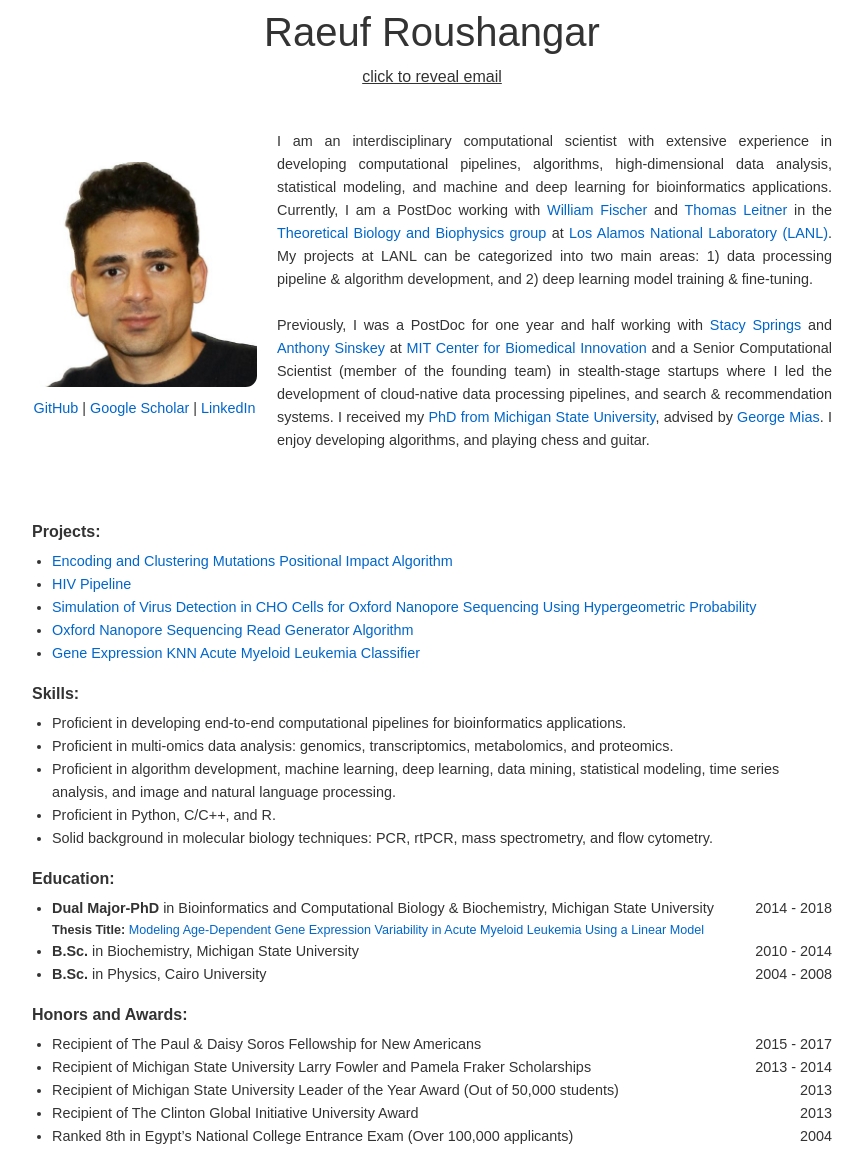
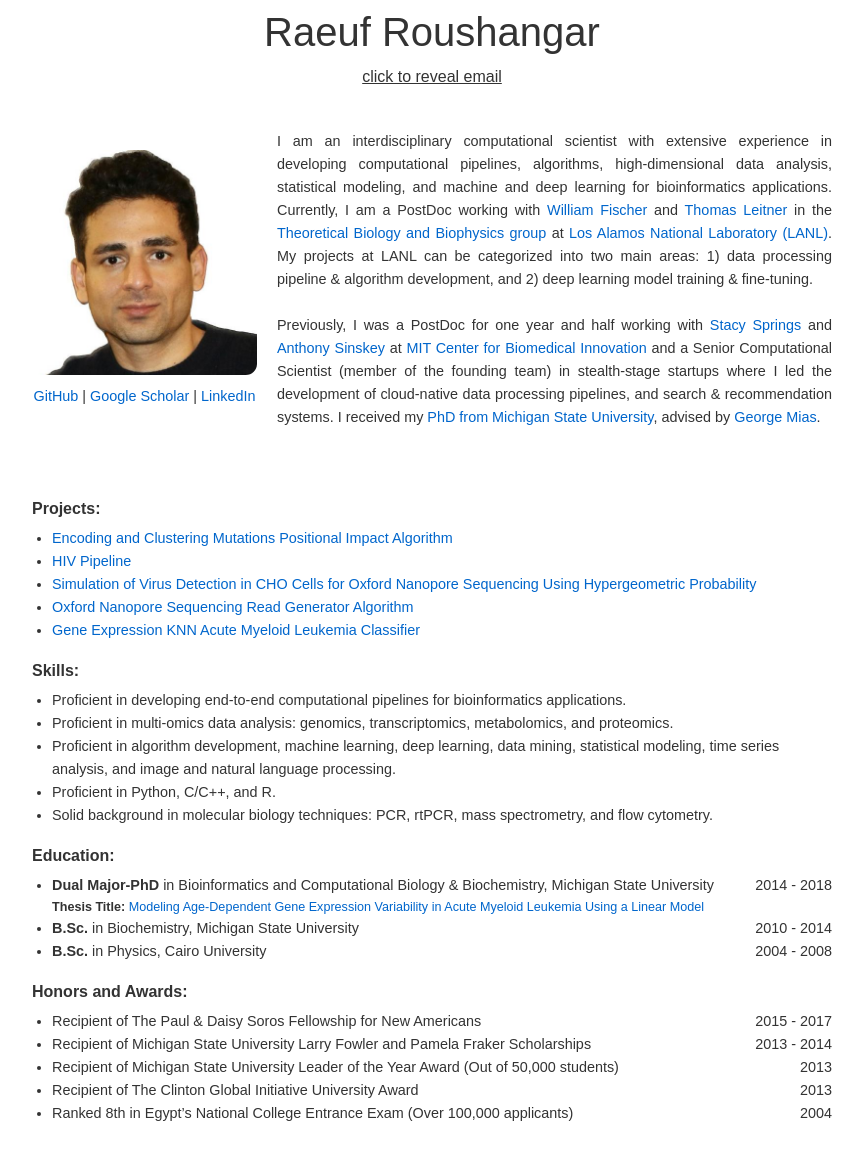
Before and after one commit to raeufroushangar/raeufroushangar.com, a Jekyll site: the page built from index.html, in a window 1280 px wide. Shown: the whole page, without its empty margins (208-1071 px from the left). Built offline with Jekyll 4.4.1, drawn with Linux system fonts in a browser that asks for light colours; after the commit the page ends 1139 px from its top, so only the background shows below that.

Commit message:
Updated Bio

```diff
--- a/index.html
+++ b/index.html
@@ -27,7 +27,6 @@
     I am an interdisciplinary computational scientist with extensive experience in developing computational pipelines, algorithms, high-dimensional data analysis, statistical modeling, and machine and deep learning for bioinformatics applications. Currently, I am a PostDoc working with <a href="https://lanlexperts.elsevierpure.com/en/persons/william-mclean-fischer" target="_blank">William Fischer</a> and <a href="https://public.lanl.gov/tkl/" target="_blank">Thomas Leitner</a> in the <a href="https://www.lanl.gov/org/ddste/aldsc/theoretical/theoretical-biology-biophysics/index.php" target="_blank">Theoretical Biology and Biophysics group</a> at <a href="https://www.lanl.gov" target="_blank">Los Alamos National Laboratory (LANL)</a>. My projects at LANL can be categorized into two main areas: 1) data processing pipeline & algorithm development, and 2) deep learning model training & fine-tuning.
     <br><br>
     Previously, I was a PostDoc for one year and half working with <a href="https://cbi.mit.edu/biographies/" target="_blank">Stacy Springs</a> and <a href="https://biology.mit.edu/profile/anthony-j-sinskey/" target="_blank">Anthony Sinskey</a> at <a href="https://cbi.mit.edu" target="_blank">MIT Center for Biomedical Innovation</a> and a Senior Computational Scientist (member of the founding team) in stealth-stage startups where I led the development of cloud-native data processing pipelines, and search & recommendation systems. I received my <a href="https://d.lib.msu.edu/etd/19662" target="_blank">PhD from Michigan State University</a>, advised by <a href="https://georgemias.org" target="_blank">George Mias</a>.
-    I enjoy developing algorithms, and playing chess and guitar.
   </div>
 </div>
 
```
